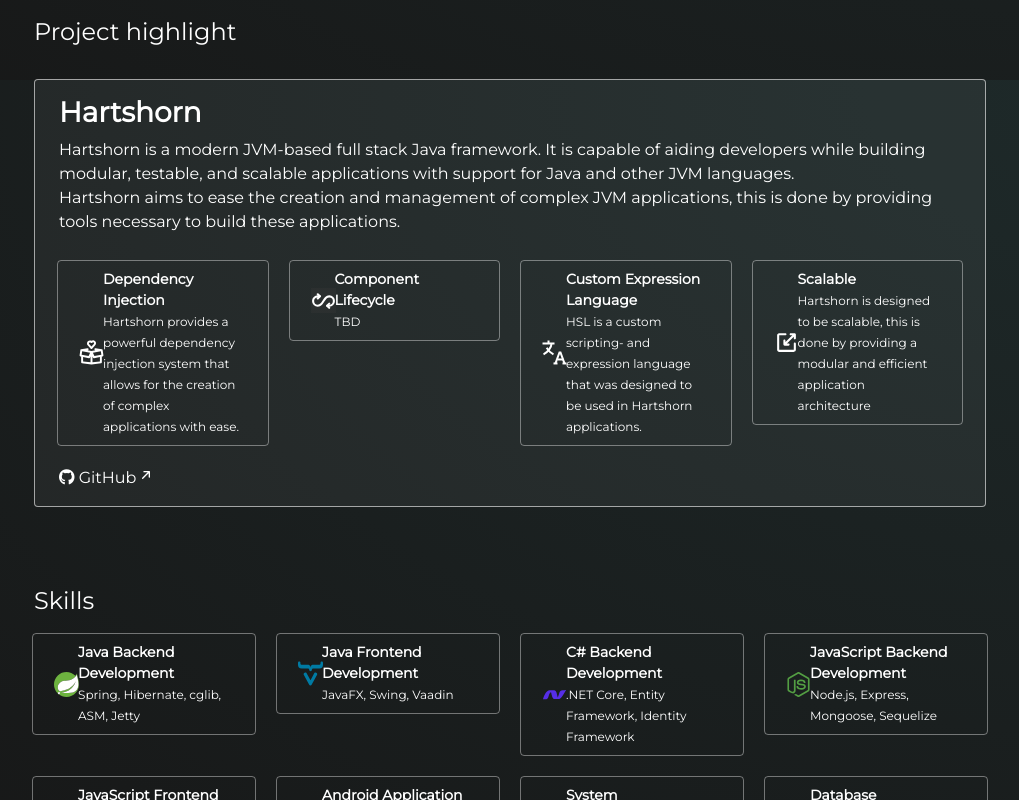
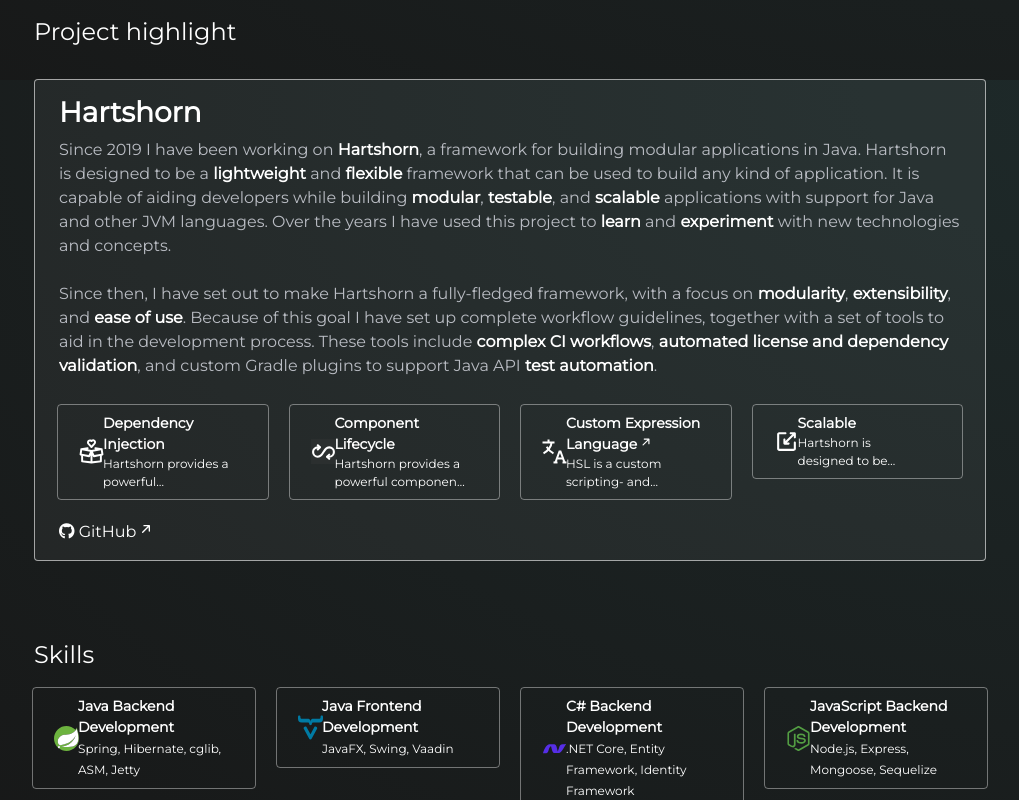
Before and after one commit to GuusLieben/Portfolio, an Angular app: page / in a window 1280 px wide. Shown: the part 720-1520 px from the top of the page, without its empty margins (130-1149 px from the left). Built offline with nearby package versions, Linux system fonts and the light colour scheme; what detect-it would draw is missing.

Commit message:
Add URL support for project highlight aspects, finalize project highlight content

```diff
--- a/src/app/app.component.html
+++ b/src/app/app.component.html
@@ -26,11 +26,15 @@
         <div class="project-highlight focus">
           <h3>Hartshorn</h3>
           <p>
-            Hartshorn is a modern JVM-based full stack Java framework. It is capable of aiding developers while building modular, testable, and scalable applications with support for Java and other JVM languages.<br>
-            Hartshorn aims to ease the creation and management of complex JVM applications, this is done by providing tools necessary to build these applications.
+            Since 2019 I have been working on <strong>Hartshorn</strong>, a framework for building modular applications in Java. Hartshorn is designed to be a <strong>lightweight</strong> and <strong>flexible</strong> framework that can be used to build any kind of application.
+            It is capable of aiding developers while building <strong>modular</strong>, <strong>testable</strong>, and <strong>scalable</strong> applications with support for Java and other JVM languages. Over the years I have used this project to <strong>learn</strong> and <strong>experiment</strong> with new technologies and concepts.
+            <br><br>
+            Since then, I have set out to make Hartshorn a fully-fledged framework, with a focus on <strong>modularity</strong>, <strong>extensibility</strong>, and <strong>ease of use</strong>. Because of this goal I have set up complete workflow guidelines, together with a set of tools to aid in the development process.
+            These tools include <strong>complex CI workflows</strong>, <strong>automated license and dependency validation</strong>, and custom Gradle plugins to support Java API <strong>test automation</strong>.
           </p>
           <div class="row">
             <app-focus-element class="col-lg-3 col-md-6 col-sm-12" *ngFor="let aspect of highlightAspects"
+                               [truncate]="true"
                                [element]="aspect"></app-focus-element>
           </div>
 
--- a/src/app/app.component.scss
+++ b/src/app/app.component.scss
@@ -32,3 +32,11 @@
 .project-highlight h3 {
   font-weight: bold;
 }
+
+.project-highlight p {
+  color: var(--font-color-highlight-paragraph);
+}
+
+.project-highlight p b {
+   color: var(--font-color-base);
+ }
--- a/src/app/app.component.ts
+++ b/src/app/app.component.ts
@@ -19,12 +19,13 @@ export class AppComponent {
     },
     {
       title: 'Component Lifecycle',
-      description: 'TBD',
+      description: 'Hartshorn provides a powerful component lifecycle system that allows components to be created, destroyed, managed, and observed with ease.',
       image: 'assets/svg/cycle.svg',
     }, {
       title: 'Custom Expression Language',
       description: 'HSL is a custom scripting- and expression language that was designed to be used in Hartshorn applications.',
       image: 'assets/svg/language.svg',
+      url: 'https://github.com/Dockbox-OSS/Hartshorn/pull/771',
     }, {
       title: 'Scalable',
       description: 'Hartshorn is designed to be scalable, this is done by providing a modular and efficient application architecture',
--- a/src/app/focus-element/focus-element.component.html
+++ b/src/app/focus-element/focus-element.component.html
@@ -5,8 +5,13 @@
     </div>
     <div class="col-auto" style="padding-right: 25px;">
       <div>
-        <span><strong>{{element!.title}}</strong></span><br>
-        <span><small>{{element!.description}}</small></span>
+        <a href="{{element!.url}}" class="external" target="_blank" *ngIf="element?.url; else title">
+          <ng-container *ngTemplateOutlet="title"></ng-container>
+        </a>
+        <ng-template #title>
+          <span><strong>{{element!.title}}</strong></span>
+        </ng-template>
+        <br><span><small [class]="truncate ? 'truncate-two-lines' : ''">{{element!.description}}</small></span>
       </div>
     </div>
   </div>
--- a/src/app/focus-element/focus-element.component.scss
+++ b/src/app/focus-element/focus-element.component.scss
@@ -29,3 +29,11 @@
   display: flex;
   align-items: center;
 }
+
+.truncate-two-lines {
+  overflow: hidden;
+  display: -webkit-box;
+  -webkit-line-clamp: 2;
+  -webkit-box-orient: vertical;
+  max-width: calc(100% - 10px);
+}
--- a/src/app/focus-element/focus-element.component.ts
+++ b/src/app/focus-element/focus-element.component.ts
@@ -10,10 +10,14 @@ export class FocusElementComponent {
   @Input()
   public element?: FocusElement;
 
+  @Input()
+  public truncate: boolean = false;
+
 }
 
 export type FocusElement = {
   title: string;
   image: string;
   description: string;
+  url?: string;
 }
```
